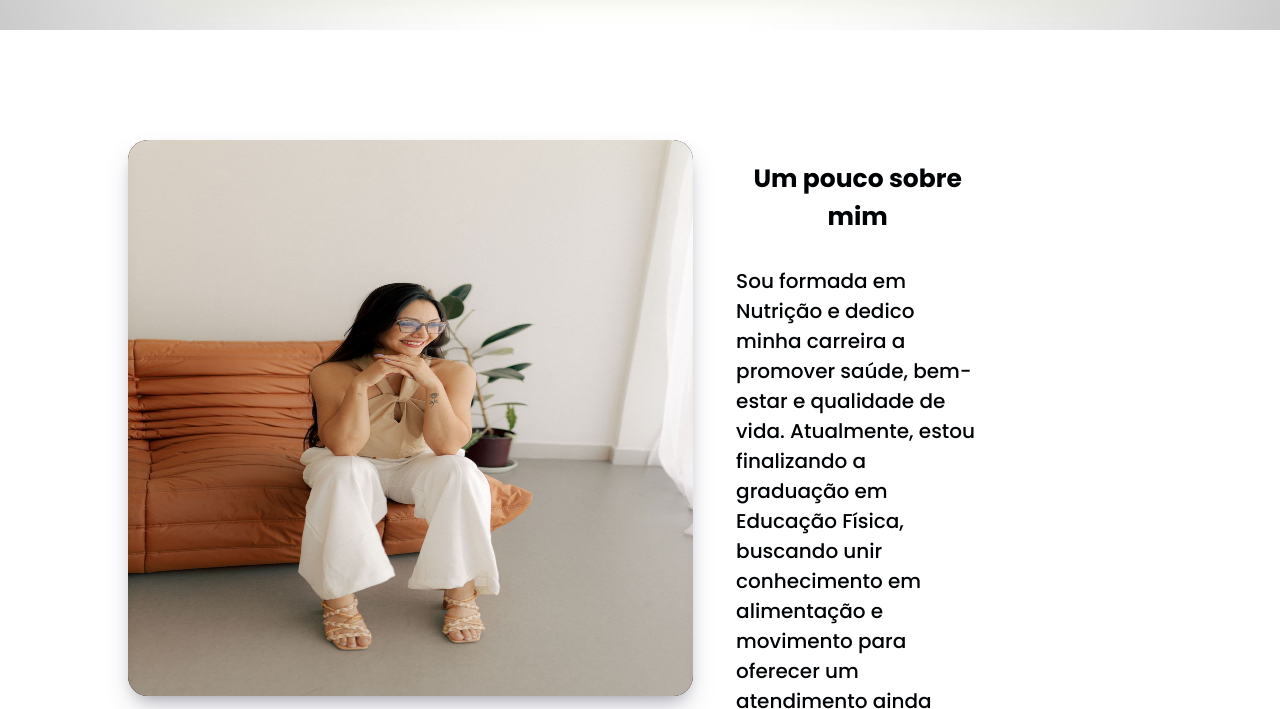
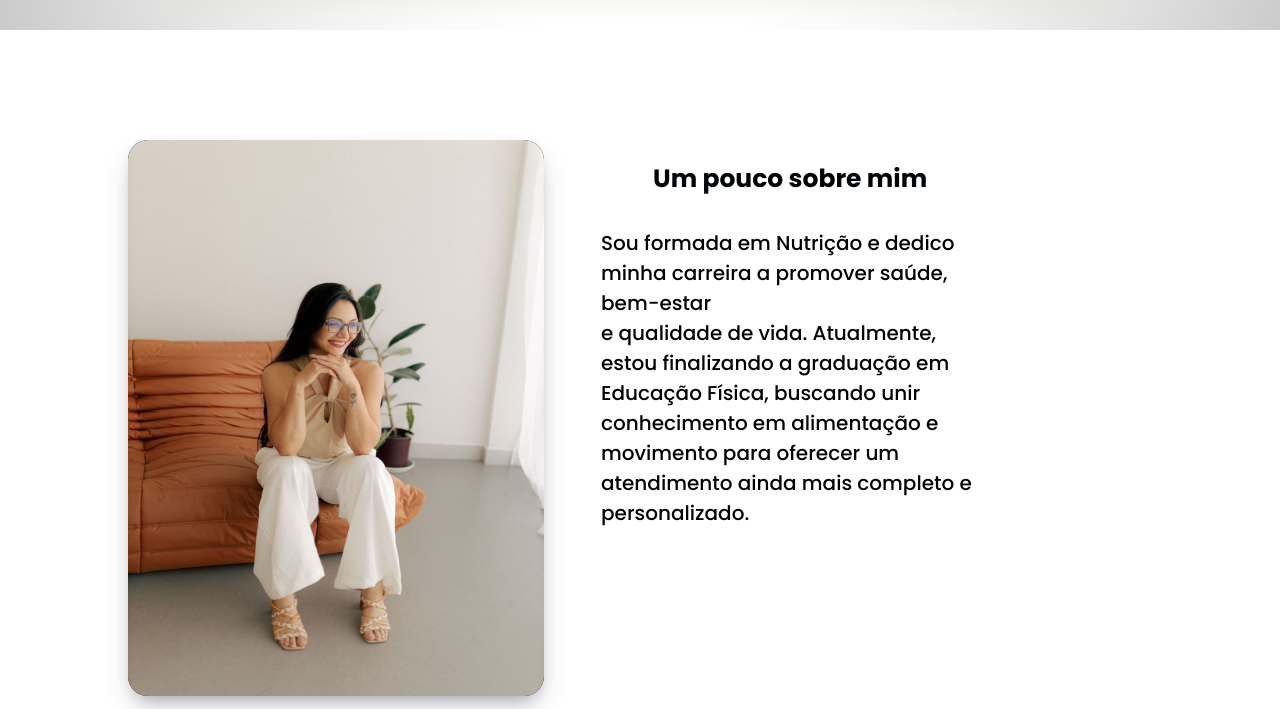
Before and after one commit to LuisHenriqueFurlan/Web-Site, a plain HTML site: page index.html in a window 1280 px wide. Shown: the part 3968-4677 px from the top of the page. Drawn offline with nearby package versions, Linux system fonts and the light colour scheme.

Commit message:
patch atualizaçao 2.0

```diff
--- a/index.html
+++ b/index.html
@@ -217,10 +217,9 @@
             </div>
             <div class="content-about">
                 <h1>Um pouco sobre mim</h1>
-                <h3>Sou formada em Nutrição e dedico minha carreira a promover saúde, bem-estar e qualidade de vida.
-
-                    Atualmente, estou finalizando a graduação em Educação Física, buscando unir conhecimento em
-                    alimentação e  movimento para oferecer um atendimento ainda mais completo e personalizado.
+                <h3>Sou formada em Nutrição e dedico minha carreira a promover saúde, bem-estar <br>e qualidade de vida.
+                 Atualmente, estou finalizando a graduação em Educação Física, buscando unir <br>conhecimento em
+                 alimentação e  movimento para oferecer um atendimento ainda mais completo e personalizado.
 
                 </h3>
 
--- a/style.css
+++ b/style.css
@@ -486,9 +486,7 @@ html{
 
 }
 
-.content-about:nth-child(2){
-    width: 50%;
-}
+
 
 
 .container-about h3 {
```
